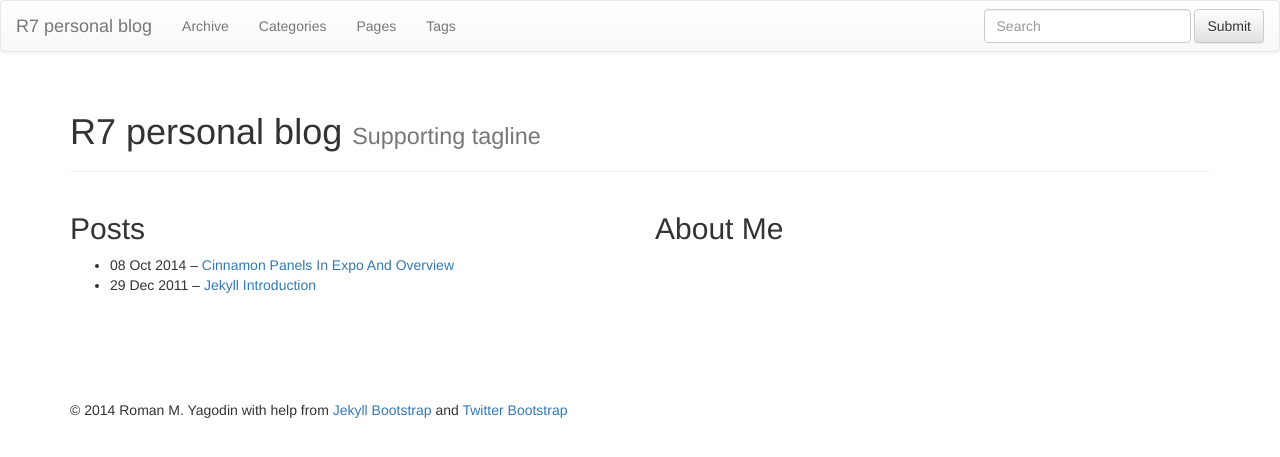
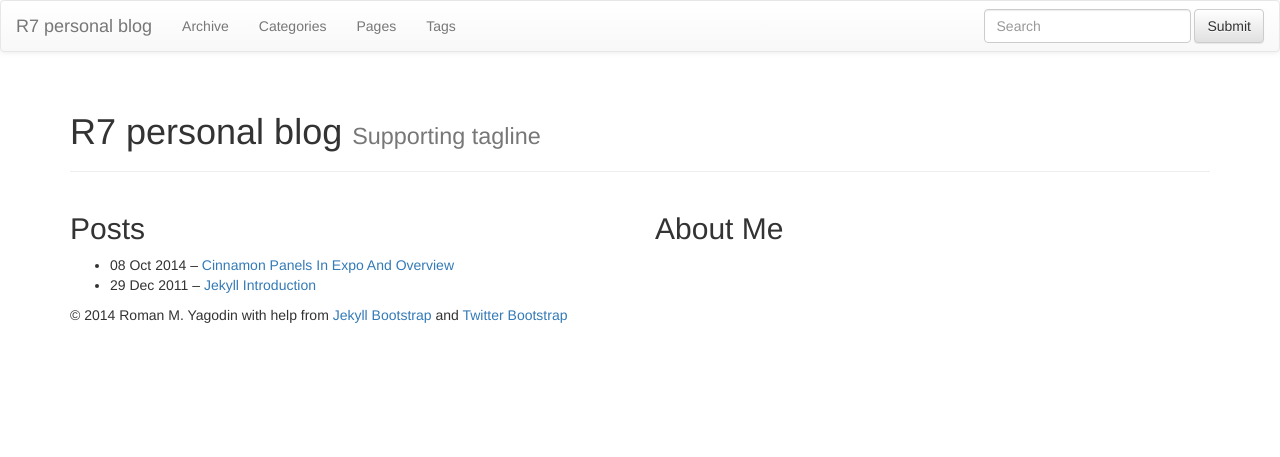
Before and after one commit to roman-yagodin/roman-yagodin.github.io, a Jekyll site: the page built from index.html, in a window 1280 px wide. Shown: the top 457 px of the page. Built offline with Jekyll 4.4.1, drawn with Linux system fonts in a browser that asks for light colours; nearby versions of some CDN libraries; library files that are not in the unit come from our copies.

Commit message:
Move banner to post template

```diff
--- a/_includes/themes/bootstrap-3/default.html
+++ b/_includes/themes/bootstrap-3/default.html
@@ -83,10 +83,6 @@
 
     </div>
 
-	<div class="container">
-		{% include banners/adsense_728x90 %}
-	</div>
-
     <div id="footer">
       <div class="container">
         <p>&copy; {{ site.time | date: '%Y' }} {{ site.author.name }}
--- a/_includes/themes/bootstrap-3/post.html
+++ b/_includes/themes/bootstrap-3/post.html
@@ -28,6 +28,7 @@
   {% endunless %}
 
     <hr>
+
     <ul class="pagination">
     {% if page.previous %}
       <li class="prev"><a href="{{ BASE_PATH }}{{ page.previous.url }}" title="{{ page.previous.title }}">&laquo; Previous</a></li>
@@ -41,6 +42,11 @@
       <li class="next disabled"><a>Next &rarr;</a>
     {% endif %}
     </ul>
+
+	<div class="pull-right">
+		{% include banners/adsense_728x90 %}
+	</div>
+
     <hr>
     {% include JB/comments %}
   </div>
```
